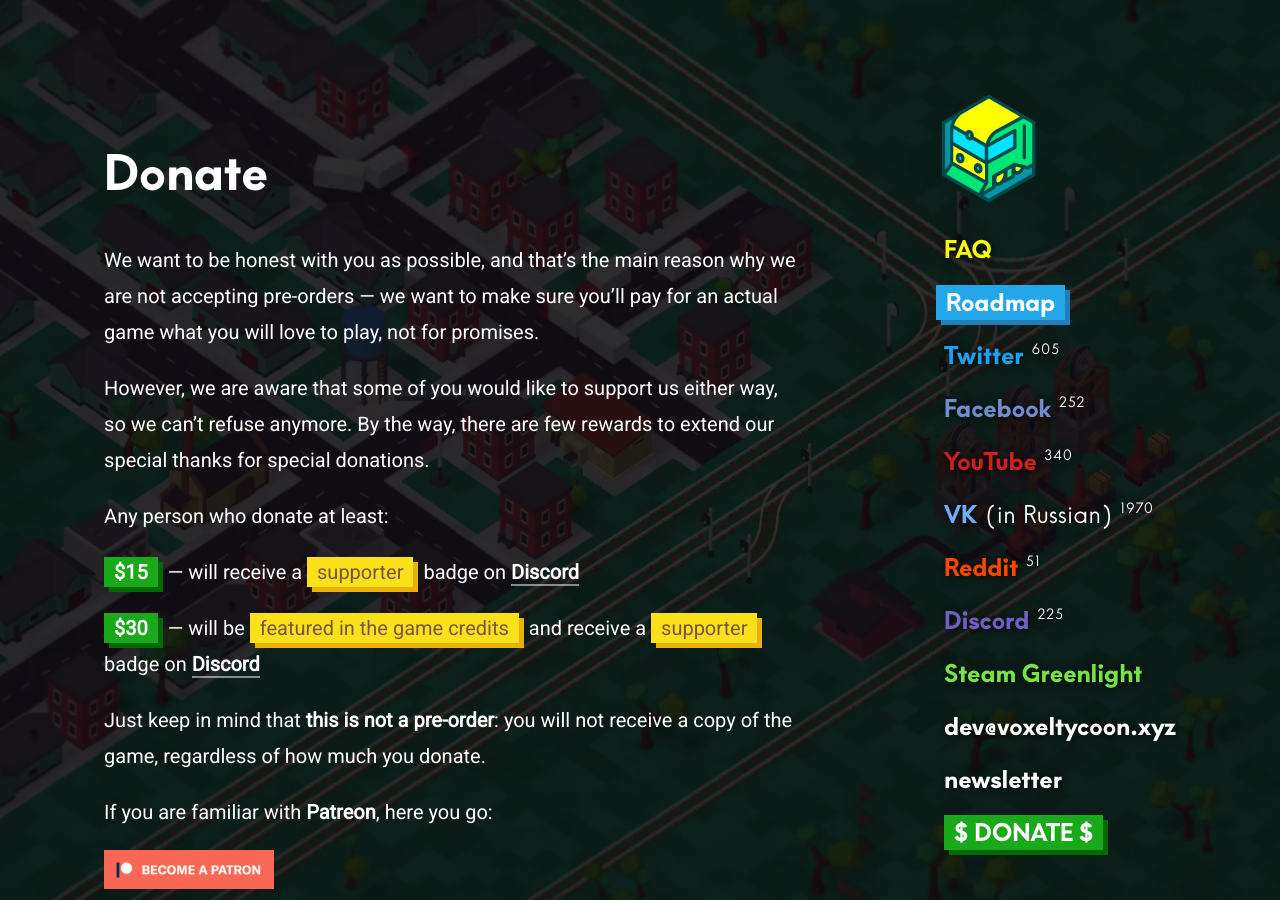
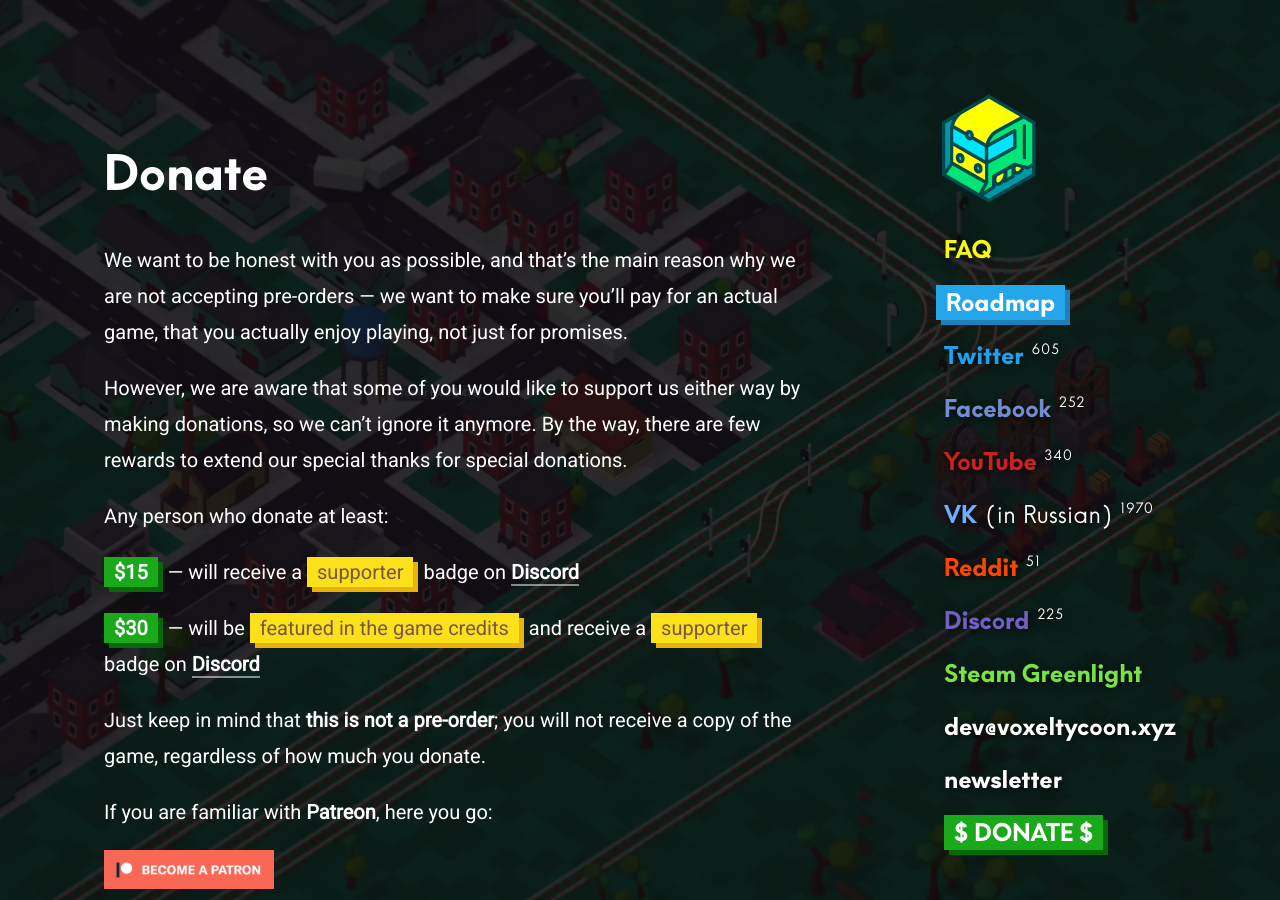
Before and after one commit to andrewpey/vtland, a Jekyll site: the page built from donate.md, in a window 1280 px wide and 900 px high. Built offline with Jekyll 4.4.1, drawn with Linux system fonts in a browser that asks for light colours; nearby versions of some CDN libraries.

Commit message:
donate text upd

```diff
--- a/donate.md
+++ b/donate.md
@@ -8,9 +8,9 @@
 
 <!-- {% include donate_btn.html %} -->
 
-We want to be honest with you as possible, and that's the main reason why we are not accepting pre-orders — we want to make sure you'll pay for an actual game what you will love to play, not for promises.
+We want to be honest with you as possible, and that's the main reason why we are not accepting pre-orders — we want to make sure you'll pay for an actual game, that you actually enjoy playing, not just for promises.
 
-However, we are aware that some of you would like to support us either way, so we can't refuse anymore. By the way, there are few rewards to extend our special thanks for special donations.
+However, we are aware that some of you would like to support us either way by making donations, so we can't ignore it anymore. By the way, there are few rewards to extend our special thanks for special donations.
 
 Any person who donate at least:
 
@@ -18,7 +18,7 @@
 
 <span class="money">$30</span> — will be *featured in the game credits* and receive a *supporter* badge on [Discord](//discord.gg/64KPWd5)
 
-Just keep in mind that **this is not a pre-order**: you will not receive a copy of the game, regardless of how much you donate.
+Just keep in mind that **this is not a pre-order**; you will not receive a copy of the game, regardless of how much you donate.
 
 If you are familiar with **Patreon**, here you go:
 
```
